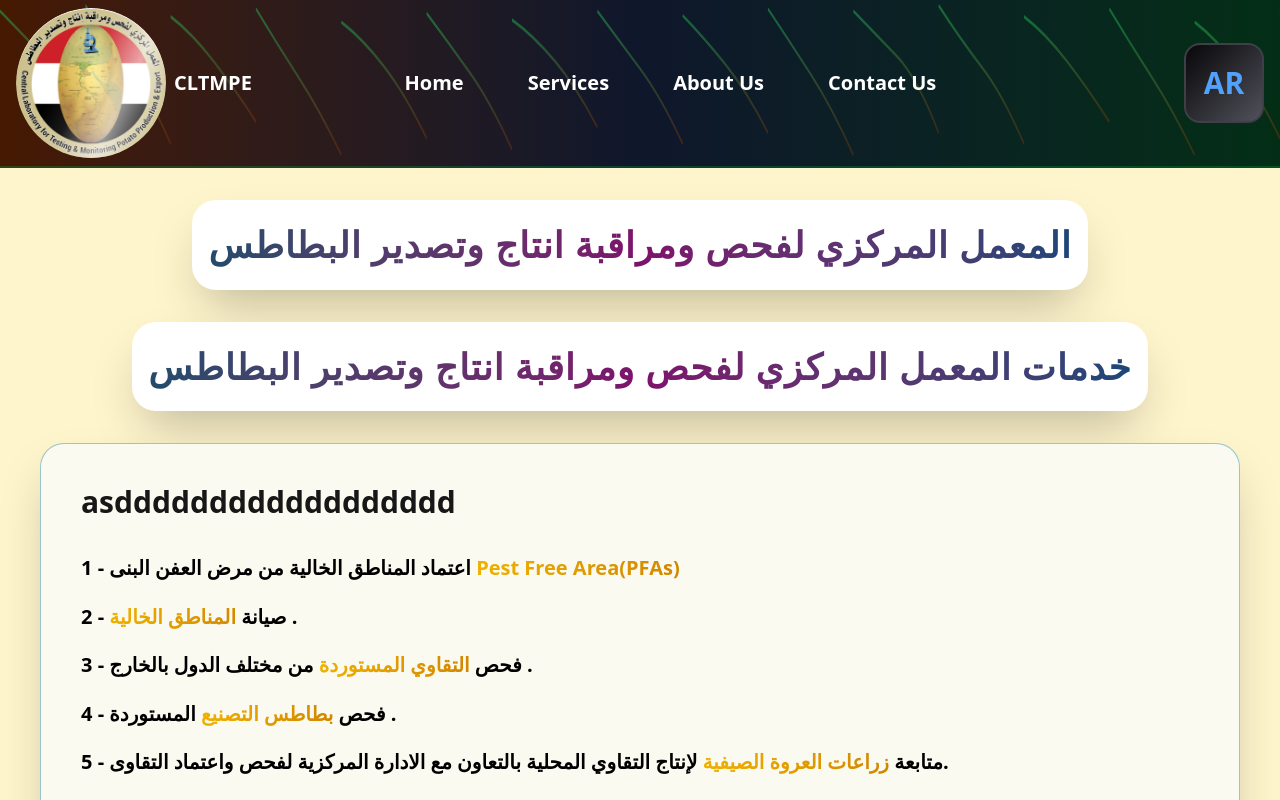
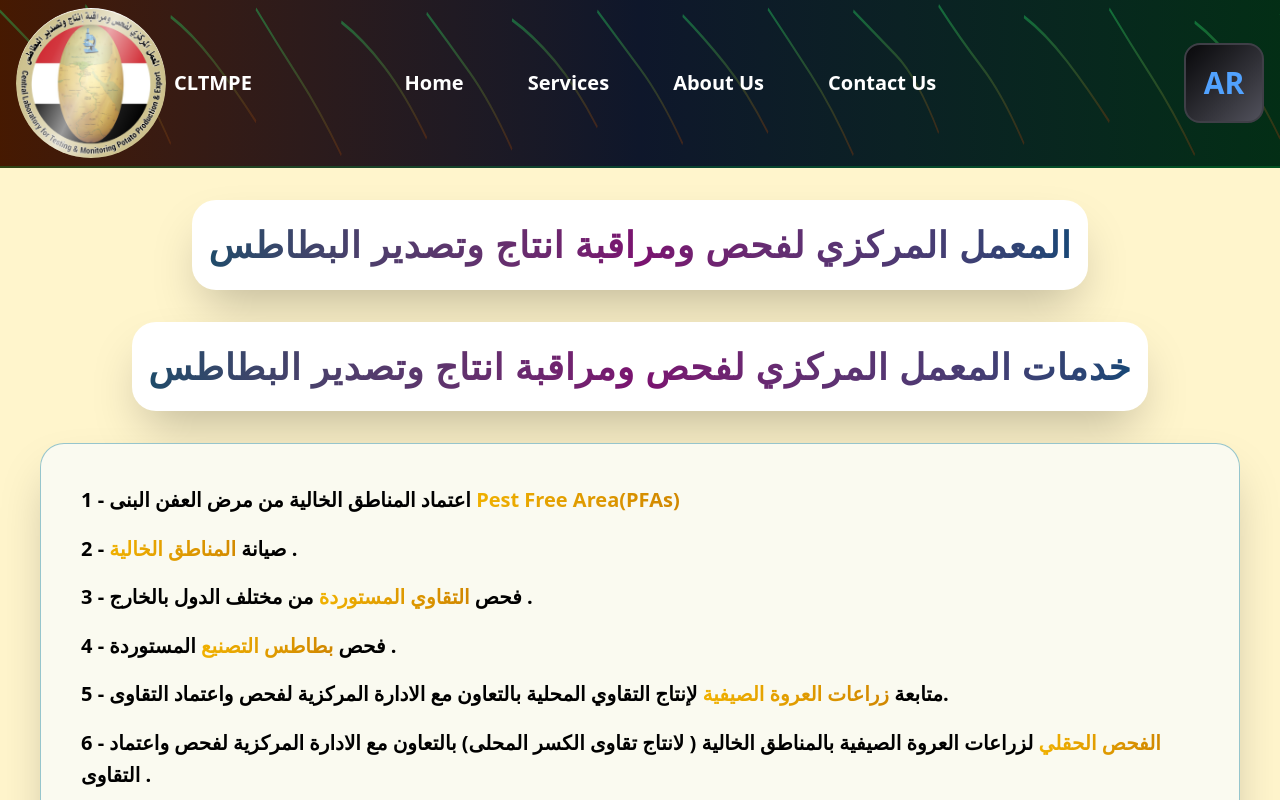
Before and after one commit to adhamsherif76262/Central_Laboratory_For_Testing_Monitoring_Potato_Production_Export, a Next.js app: page /en in a window 1280 px wide. Shown: the top 800 px of the page. Built offline with nearby package versions, Linux system fonts and the light colour scheme.

Commit message:
Migrated To Vercel Deployment & Solved The Images Path Issue

```diff
--- a/app/[lang]/page.tsx
+++ b/app/[lang]/page.tsx
@@ -189,7 +189,7 @@ export default function Home() {
             <AccentHighlightList
               items={t.Services}
               // items={labTasks}
-              title={"asdddddddddddddddddd"}
+              title={""}
               direction={isRTL ? 'rtl' : 'ltr'}
               variant="underline"
               // variant="gradient-accent"
--- a/components/Card-Grid-Layout.tsx
+++ b/components/Card-Grid-Layout.tsx
@@ -81,7 +81,7 @@ const colorClasses = {
               {item.icon && (
                 <div className="rounded-full bg-background flex items-center justify-center">
                   {/* {item.icon} */}
-                    <Image src="/images/Gear_Gif.gif" alt="Icon 1" width={70} height={70}  className="rounded-full" />
+                    <Image src="/Images/Gear_Gif.gif" alt="Icon 1" width={70} height={70}  className="rounded-full" />
                 </div>
               )}
               {item.stats && (
```
